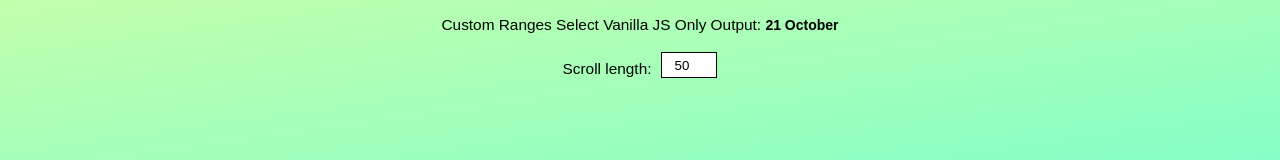
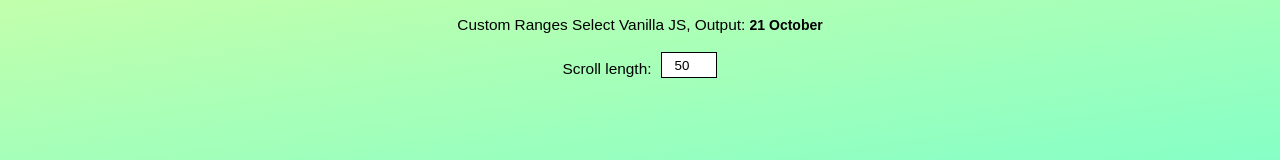
Before and after one commit to ToyLess78/JS-date-time-select-custom-ranges, a plain HTML site: page index.html in a window 1280 px wide. Shown: the top 160 px of the page. Drawn offline with Linux system fonts and the light colour scheme.

Commit message:
Update index.html

```diff
--- a/index.html
+++ b/index.html
@@ -11,7 +11,7 @@
 <body>
 <!-- JS date-time-select with custom ranges & horrible gradient-->
 <header>
-    <h1>Custom Ranges Select Vanilla JS Only Output: <span id="output"></span></h1>
+    <h1>Custom Ranges Select Vanilla JS, Output: <span id="output"></span></h1>
 </header>
 <main>
     <section class="settings-input">
```
